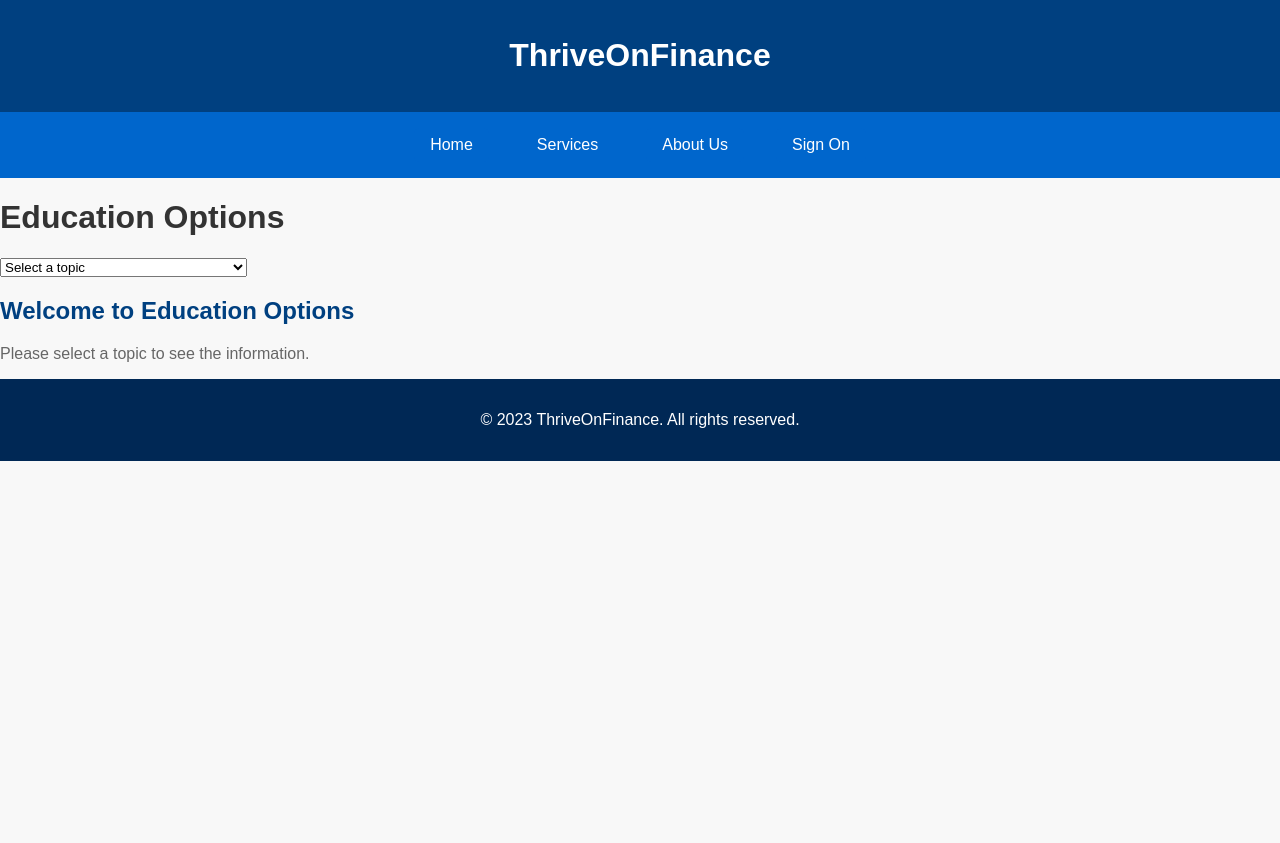
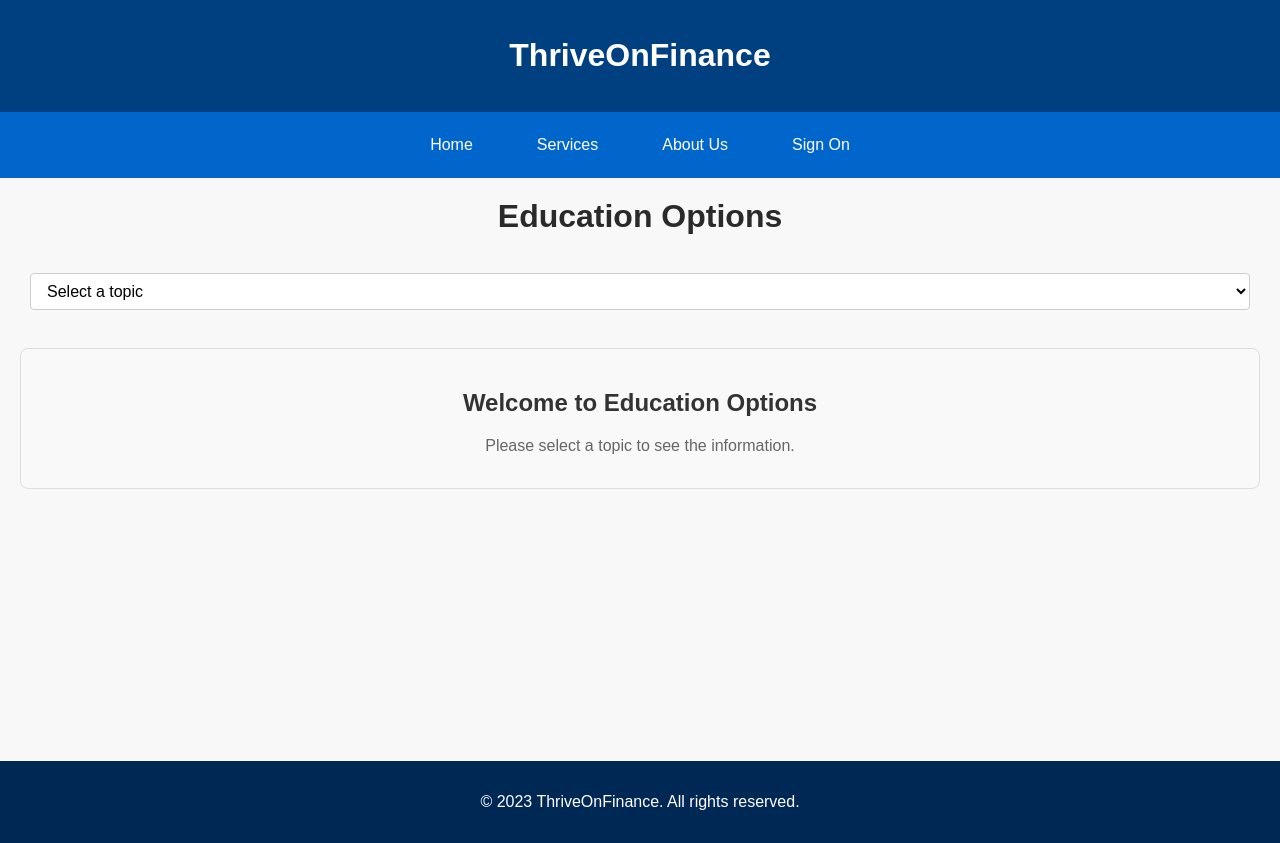
Before and after one commit to JoshuaArgiropoulos/Stock-Price-Predictor, a React (Create React App) app in the folder frontend/: page /investment in a window 1280 px wide. Before the commit the page ends 800 px from the top, so only its background shows below. Built offline with nearby package versions, Linux system fonts and the light colour scheme.

Commit message:
Saving the edu menu

```diff
--- a/frontend/src/MainPages/AboutUs.js
+++ b/frontend/src/MainPages/AboutUs.js
@@ -12,6 +12,9 @@ function AboutUs() {
       <div className="HomePage">
         <Header />
         <Navigation />
+        {/* Add some whitespace */}
+
+      <div style={{ marginBottom: '12rem' }}></div>
         <Footer />
       </div>
 
--- a/frontend/src/MainPages/InteractivePage.js
+++ b/frontend/src/MainPages/InteractivePage.js
@@ -11,6 +11,9 @@ function InteractivePage() {
       <div className="HomePage">
         <Header />
         <Navigation />
+        {/* Add some whitespace */}
+
+      <div style={{ marginBottom: '8rem' }}></div>
         <Footer />
       </div>
 
--- a/frontend/src/MainPages/InvestmentEducation.js
+++ b/frontend/src/MainPages/InvestmentEducation.js
@@ -3,8 +3,8 @@ import React from 'react';
 import Header from '../components/Header';
 import Navigation from '../components/Navigation';
 import Footer from '../components/common/footer';
-import TopicSelector from '../components/TopicSelector';
-import ContentDisplay from '../components/ContentDisplay';
+import EducationPage from '../components/EducationPage'
+
 
 function InvestmentEducation() {
   const [selectedTopic, setSelectedTopic] = React.useState(null);
@@ -17,9 +17,10 @@ function InvestmentEducation() {
     <div className="HomePage">
       <Header />
       <Navigation />
-      <h1>Education Options</h1>
-      <TopicSelector onTopicChange={handleTopicChange} />
-      <ContentDisplay topic={selectedTopic} />
+      <EducationPage/>
+      {/* Add some whitespace */}
+
+      <div style={{ marginBottom: '17rem' }}></div>
       <Footer />
     </div>
   );
--- /dev/null
+++ b/frontend/src/assets/styles/ContentDisplay.css
@@ -0,0 +1,21 @@
+/* Styles for the content display container */
+.content-display {
+    margin: 20px; /* Adjust the margin as needed */
+    padding: 20px; /* Adjust the padding as needed */
+    border: 1px solid #ddd; /* A light border for the container */
+    border-radius: 8px; /* Rounded corners for the container */
+    background-color: #f9f9f9; /* A light background color */
+  }
+
+  /* Styles for the heading */
+  .content-display h2 {
+    color: #333; /* Dark color for the text */
+    margin-bottom: 10px; /* Spacing between the title and content */
+  }
+
+  /* Styles for the content paragraphs */
+  .content-display p {
+    color: #666; /* A slightly lighter color for the content text */
+    line-height: 1.6; /* Adjust the line height for better readability */
+    margin-bottom: 10px; /* Spacing between paragraphs */
+  }
--- /dev/null
+++ b/frontend/src/assets/styles/EducationPage.module.css
@@ -0,0 +1,24 @@
+.homePage {
+
+  align-items: center; /* Added to ensure content is centered horizontally */
+  text-align: center;
+}
+
+.title {
+  color: #2a2a2a;
+  margin: 20px 0;
+}
+
+.contentArea {
+  margin: 10px;
+  padding: 20px;
+  background: white;
+  border-radius: 5px;
+  box-shadow: 0 2px 5px rgba(0,0,0,0.1);
+}
+
+@media (max-width: 768px) {
+  .homePage {
+    padding: 10px;
+  }
+}
--- /dev/null
+++ b/frontend/src/assets/styles/TopicSelector.css
@@ -0,0 +1,29 @@
+/* Styles for the container of the topic selector */
+.topic-selector {
+    margin: 20px; /* Adjust the margin as needed */
+    padding: 10px; /* Adjust the padding as needed */
+  }
+
+  /* Styles for the dropdown */
+  .topic-selector select {
+    width: 100%; /* Make the select box take up the full width of the container */
+    padding: 8px 12px; /* Adjust the padding inside the select box */
+    margin: 8px 0; /* Spacing around the select box */
+    border: 1px solid #ccc; /* A light border for the select box */
+    border-radius: 4px; /* Slightly rounded corners */
+    background-color: white; /* A white background */
+    font-size: 16px; /* Adjust the font size as needed */
+    cursor: pointer; /* Change cursor to indicate it's selectable */
+  }
+
+  /* Hover and focus styles for the dropdown */
+  .topic-selector select:hover,
+  .topic-selector select:focus {
+    border-color: #888; /* Darker border on hover/focus */
+    outline: none; /* Remove the default focus outline */
+  }
+
+  /* Style for the options inside the dropdown */
+  .topic-selector option {
+    padding: 10px; /* Add some padding to the options */
+  }
--- a/frontend/src/components/ContentDisplay.jsx
+++ b/frontend/src/components/ContentDisplay.jsx
@@ -1,5 +1,6 @@
 // ContentDisplay.jsx
 import React from 'react';
+import '../assets/styles/ContentDisplay.css';
 
 const ContentDisplay = ({ topic }) => {
   const renderContent = () => {
--- a/frontend/src/components/EducationPage.js
+++ b/frontend/src/components/EducationPage.js
@@ -0,0 +1,26 @@
+import React, { useState } from 'react'; // Using useState hook directly
+
+// Import components
+import TopicSelector from '../components/TopicSelector';
+import ContentDisplay from '../components/ContentDisplay';
+
+// Import module CSS
+import styles from '../assets/styles/EducationPage.module.css';
+
+function EducationPage() {
+  const [selectedTopic, setSelectedTopic] = useState(null);
+
+  const handleTopicChange = (topic) => {
+    setSelectedTopic(topic);
+  };
+
+  return (
+    <div className={styles.homePage}>
+      <h1 className={styles.title}>Education Options</h1>
+      <TopicSelector onTopicChange={handleTopicChange} />
+      <ContentDisplay topic={selectedTopic} className={styles.contentArea} />
+    </div>
+  );
+}
+
+export default EducationPage;
--- a/frontend/src/components/TopicSelector.jsx
+++ b/frontend/src/components/TopicSelector.jsx
@@ -1,5 +1,6 @@
 // TopicSelector.jsx
 import React from 'react';
+import '../assets/styles/TopicSelector.css';
 
 const TopicSelector = ({ onTopicChange }) => {
   const topics = [
```
